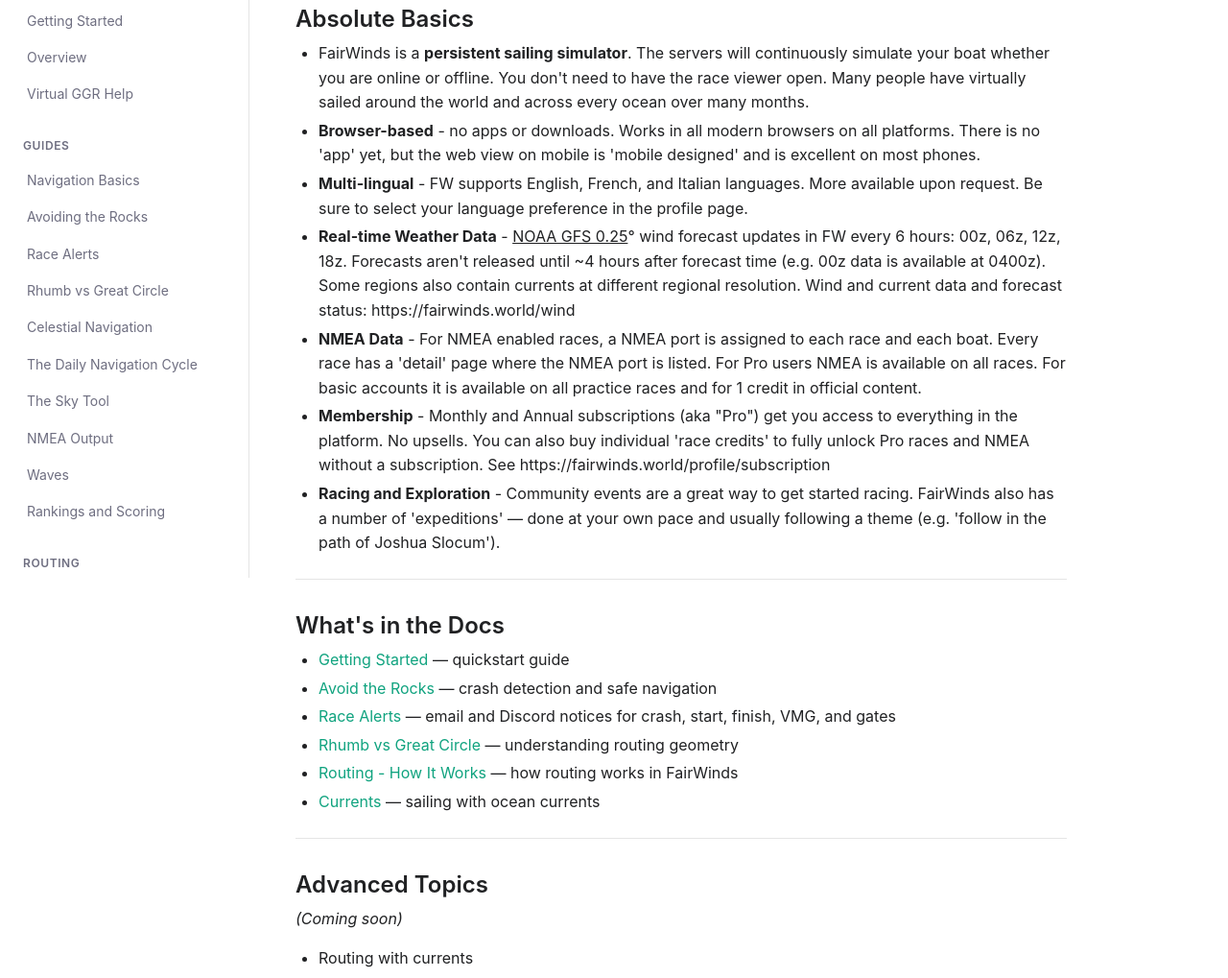
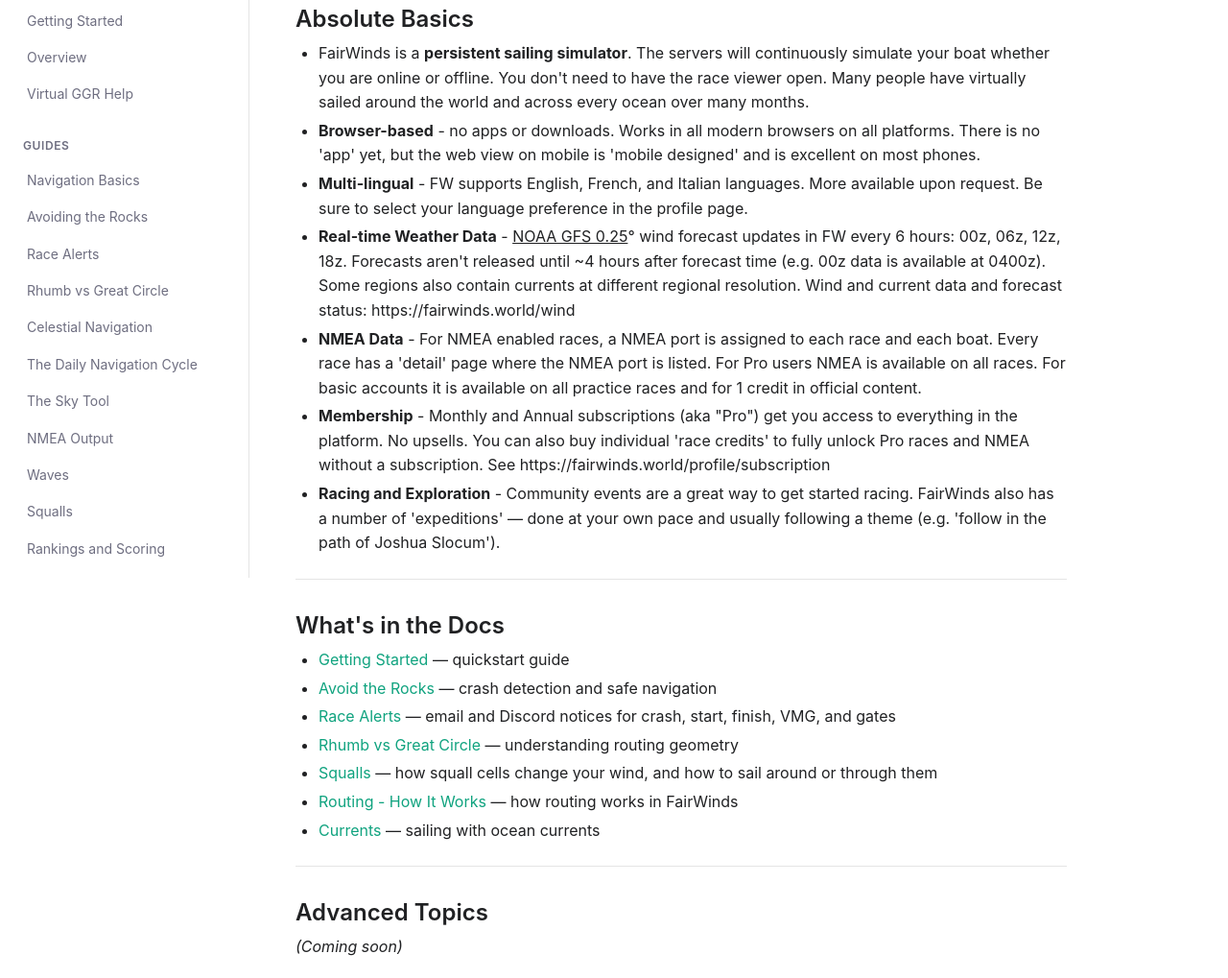
Before and after one commit to Fairlead-Ventures-LLC/fairwinds-docs, an Eleventy site: page src/en/quickstart.md in a window 1280 px wide. Shown: the part 198-1217 px from the top of the page at 96% size. Built offline with nearby package versions, Linux system fonts and the light colour scheme; Eleventy itself is replaced by a stand-in of ours; files that its build step writes are made by us from their sources.

Commit message:
add squalls link

```diff
--- a/src/_layouts/base-en.html
+++ b/src/_layouts/base-en.html
@@ -36,6 +36,7 @@
             <li><a href="/en/guides/sky-tool/">The Sky Tool</a></li>
             <li><a href="/en/guides/nmea/">NMEA Output</a></li>
             <li><a href="/en/guides/waves/">Waves</a></li>
+            <li><a href="/en/guides/squalls/">Squalls</a></li>
             <li><a href="/en/guides/rankings/">Rankings and Scoring</a></li>
           </ul>
         </div>
--- a/src/en/quickstart.md
+++ b/src/en/quickstart.md
@@ -28,6 +28,7 @@
 - [Avoid the Rocks](/en/guides/avoid-rocks/) — crash detection and safe navigation
 - [Race Alerts](/en/guides/race-alerts/) — email and Discord notices for crash, start, finish, VMG, and gates
 - [Rhumb vs Great Circle](/en/guides/rhumb-vs-great-circle/) — understanding routing geometry
+- [Squalls](/en/guides/squalls/) — how squall cells change your wind, and how to sail around or through them
 - [Routing - How It Works](/en/routing/how-it-works/) — how routing works in FairWinds
 - [Currents](/en/currents/part-1-primer/) — sailing with ocean currents
 
```
